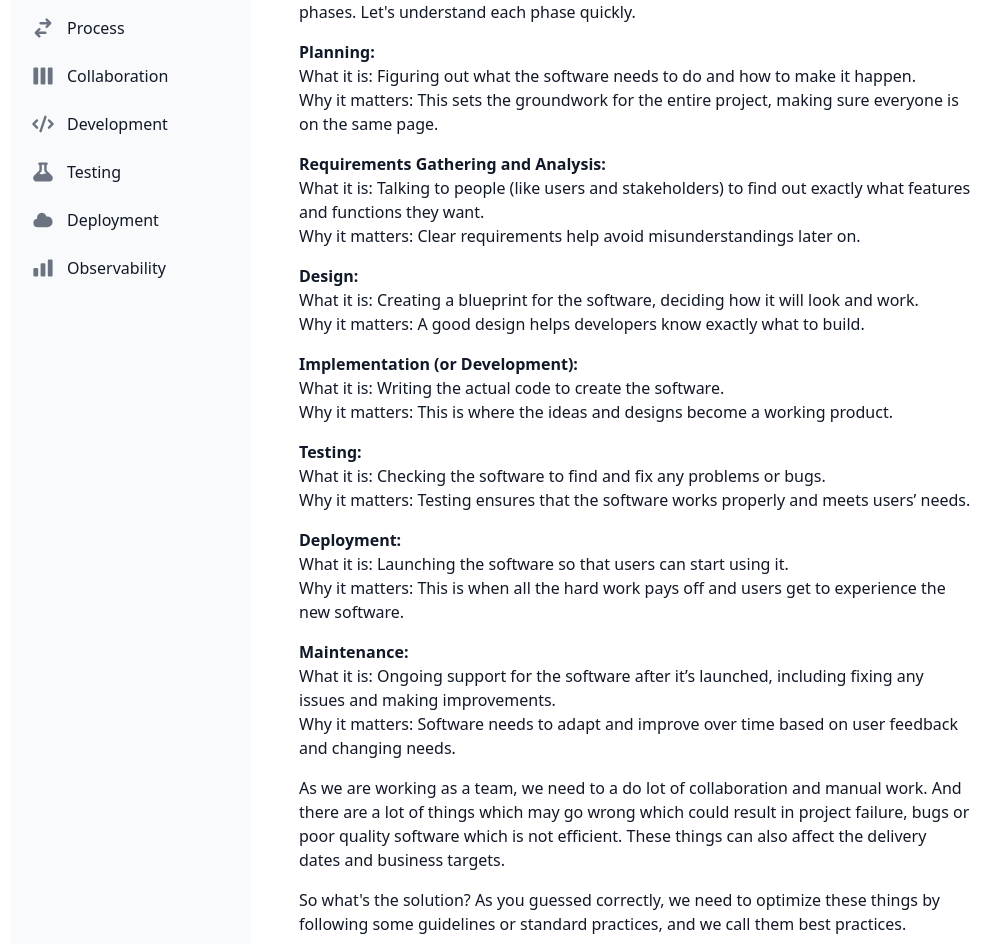
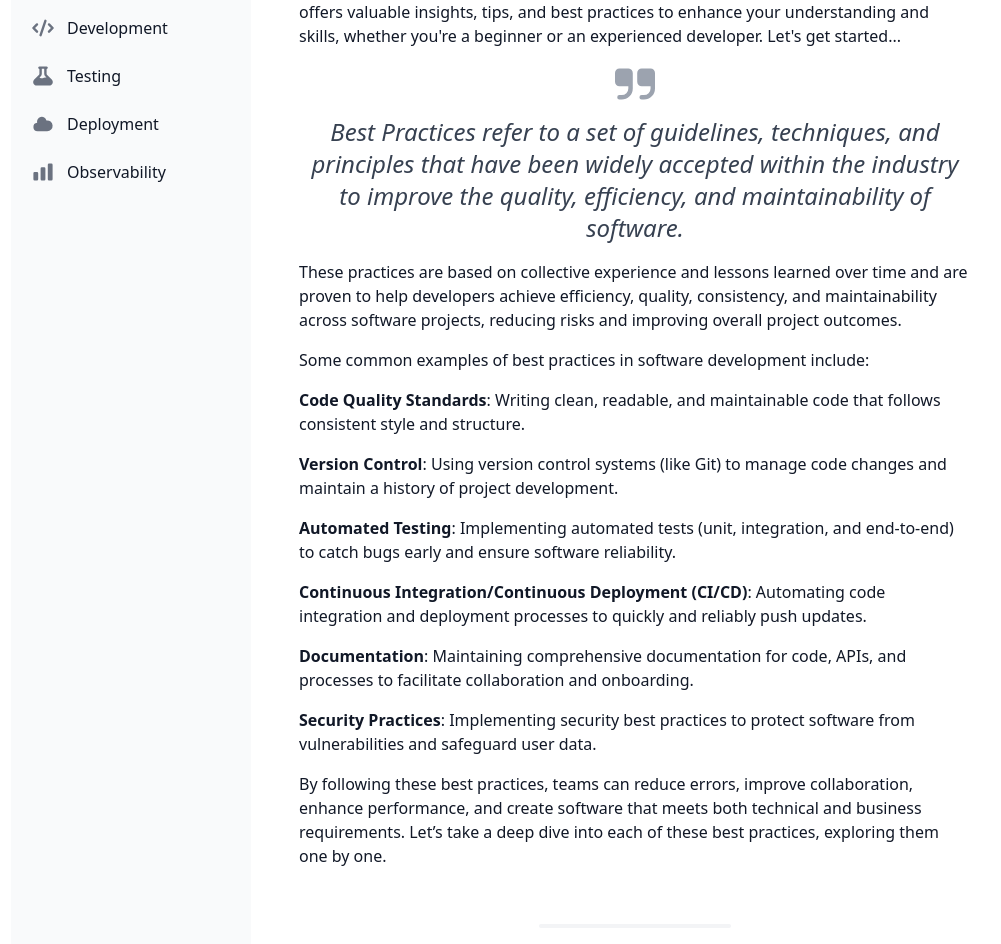
Before and after one commit to softwareengineeringbestpractices/softwareengineeringbestpractices.github.io, a React (Create React App) app: page / in a window 1280 px wide. Shown: the part 188-1132 px from the top of the page, without its empty margins (133-1134 px from the left). Built offline with nearby package versions, Linux system fonts and the light colour scheme.

Commit message:
Updated the content

```diff
--- a/src/components/ContentWrapper/index.tsx
+++ b/src/components/ContentWrapper/index.tsx
@@ -2,7 +2,6 @@ import building from '../../images/building-website.svg'
 import Index from '../Index'
 import Why from '../Why'
 import { HR } from 'flowbite-react'
-import Quote from '../Quote'
 import Introduction from '../Introduction'
 
 const ContentWrapper = () => <div className="flex-1 min-h-48 justify-center overflow-hidden shadow">
@@ -10,8 +9,6 @@ const ContentWrapper = () => <div className="flex-1 min-h-48 justify-center over
         <Index />
         <div className="flex-1 px-8">
             <Introduction />
-            <Quote />
-            <Why />
             <HR.Trimmed />
             <img className="mx-auto my-16" src={building} alt="under development" width={400} />
         </div>
--- a/src/components/Index/index.tsx
+++ b/src/components/Index/index.tsx
@@ -17,10 +17,10 @@ const Index = () => (
                     <Sidebar.Item href="#" icon={HiQuestionMarkCircle}>
                         Introduction
                     </Sidebar.Item>
-                    <Sidebar.Item href="#" icon={HiSwitchHorizontal}>
+                    <Sidebar.Item className="hidden" href="#" icon={HiSwitchHorizontal}>
                         Process
                     </Sidebar.Item>
-                    <Sidebar.Item href="#" icon={HiViewBoards}>
+                    <Sidebar.Item className="hidden" href="#" icon={HiViewBoards}>
                         Collaboration
                     </Sidebar.Item>
                     <Sidebar.Item href="#" icon={HiCode}>
--- a/src/components/Introduction/index.tsx
+++ b/src/components/Introduction/index.tsx
@@ -1,81 +1,27 @@
+import { HR } from 'flowbite-react'
+import Quote from '../Quote'
+
 const Introduction = () => {
     return (
         <div className="p-4 text-gray-900 dark:text-gray-300">
             <p className="my-4">
-                When we talk about Software Development Life Cycle (SDLC), it involves multiple different phases.
-                Let&apos;s understand each phase quickly.
+                Welcome to a detailed guide on best practices in software development. This article offers valuable insights, tips, and best practices to enhance your understanding and skills, whether you&apos;re a beginner or an experienced developer. Let&apos;s get started...
             </p>
-            <ul className="my-4">
-                <li className="my-4">
-                    <b>Planning:</b>
-                    <ul>
-                        <li>What it is: Figuring out what the software needs to do and how to make it happen.</li>
-                        <li>Why it matters: This sets the groundwork for the entire project, making sure everyone is on
-                            the same page.
-                        </li>
-                    </ul>
-                </li>
-                <li className="my-4">
-                    <b>Requirements Gathering and Analysis:</b>
-                    <ul>
-                        <li>What it is: Talking to people (like users and stakeholders) to find out exactly what
-                            features and functions they want.
-                        </li>
-                        <li>Why it matters: Clear requirements help avoid misunderstandings later on.</li>
-                    </ul>
-                </li>
-                <li className="my-4">
-                    <b>Design:</b>
-                    <ul>
-                        <li>What it is: Creating a blueprint for the software, deciding how it will look and work.</li>
-                        <li>Why it matters: A good design helps developers know exactly what to build.</li>
-                    </ul>
-                </li>
-                <li className="my-4">
-                    <b>Implementation (or Development):</b>
-                    <ul>
-                        <li>What it is: Writing the actual code to create the software.</li>
-                        <li>Why it matters: This is where the ideas and designs become a working product.</li>
-                    </ul>
-                </li>
-                <li className="my-4">
-                    <b>Testing:</b>
-                    <ul>
-                        <li>What it is: Checking the software to find and fix any problems or bugs.</li>
-                        <li>Why it matters: Testing ensures that the software works properly and meets users’ needs.
-                        </li>
-                    </ul>
-                </li>
-                <li className="my-4">
-                    <b>Deployment:</b>
-                    <ul>
-                        <li>What it is: Launching the software so that users can start using it.</li>
-                        <li>Why it matters: This is when all the hard work pays off and users get to experience the new
-                            software.
-                        </li>
-                    </ul>
-                </li>
-                <li className="my-4">
-                    <b>Maintenance:</b>
-                    <ul>
-                        <li>What it is: Ongoing support for the software after it’s launched, including fixing any
-                            issues and making improvements.
-                        </li>
-                        <li>Why it matters: Software needs to adapt and improve over time based on user feedback and
-                            changing needs.
-                        </li>
-                    </ul>
-                </li>
-            </ul>
-            <p>
-                As we are working as a team, we need to a do lot of collaboration and manual work. And there are a lot
-                of things which may go wrong which could result in project failure, bugs or poor quality software which
-                is not efficient. These things can also affect the delivery dates and business targets.
-            </p>
-            <p className="my-4">
-                So what&apos;s the solution? As you guessed correctly, we need to optimize these things by following
-                some guidelines or standard practices, and we call them best practices.
-            </p>
+
+            <Quote />
+            <p className="my-4">These practices are based on collective experience and lessons learned over time and are proven to help developers achieve efficiency, quality, consistency, and maintainability across software projects, reducing risks and improving overall project outcomes.</p>
+            <p className="my-4">Some common examples of best practices in software development include:</p>
+
+            <ol className="my-4">
+                <li className="my-4"><strong>Code Quality Standards</strong>: Writing clean, readable, and maintainable code that follows consistent style and structure.</li>
+                <li className="my-4"><strong>Version Control</strong>: Using version control systems (like Git) to manage code changes and maintain a history of project development.</li>
+                <li className="my-4"><strong>Automated Testing</strong>: Implementing automated tests (unit, integration, and end-to-end) to catch bugs early and ensure software reliability.</li>
+                <li className="my-4"><strong>Continuous Integration/Continuous Deployment (CI/CD)</strong>: Automating code integration and deployment processes to quickly and reliably push updates.</li>
+                <li className="my-4"><strong>Documentation</strong>: Maintaining comprehensive documentation for code, APIs, and processes to facilitate collaboration and onboarding.</li>
+                <li className="my-4"><strong>Security Practices</strong>: Implementing security best practices to protect software from vulnerabilities and safeguard user data.</li>
+            </ol>
+
+            <p>By following these best practices, teams can reduce errors, improve collaboration, enhance performance, and create software that meets both technical and business requirements. Let’s take a deep dive into each of these best practices, exploring them one by one.</p>
         </div>
     )
 }
--- a/src/components/Quote/index.tsx
+++ b/src/components/Quote/index.tsx
@@ -14,11 +14,10 @@ export const Quote = () => (
         </svg>
         <Blockquote>
             <p className="text-2xl font-medium italic text-gray-700 dark:text-white">
-                &quot;Best practice is a procedure that has been shown by research and experience to produce optimal results
-                and that is established or proposed as a standard suitable for widespread adoption.&quot;
+                Best Practices refer to a set of guidelines, techniques, and principles that have been widely accepted within the industry to improve the quality, efficiency, and maintainability of software.
             </p>
         </Blockquote>
-        <figcaption className="mt-6 flex items-center justify-center space-x-3">
+        <figcaption className="mt-6 flex items-center justify-center space-x-3 hidden">
             <div className="flex items-center divide-x-2 divide-gray-500 dark:divide-gray-700">
                 <cite className="pr-3 font-medium text-gray-500 dark:text-white">Merriam Webster</cite>
             </div>
```
